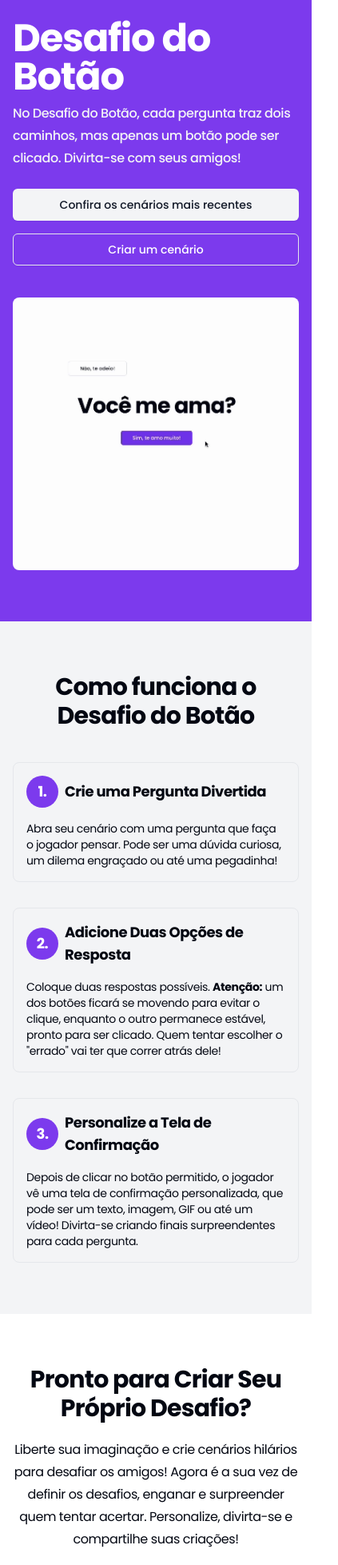
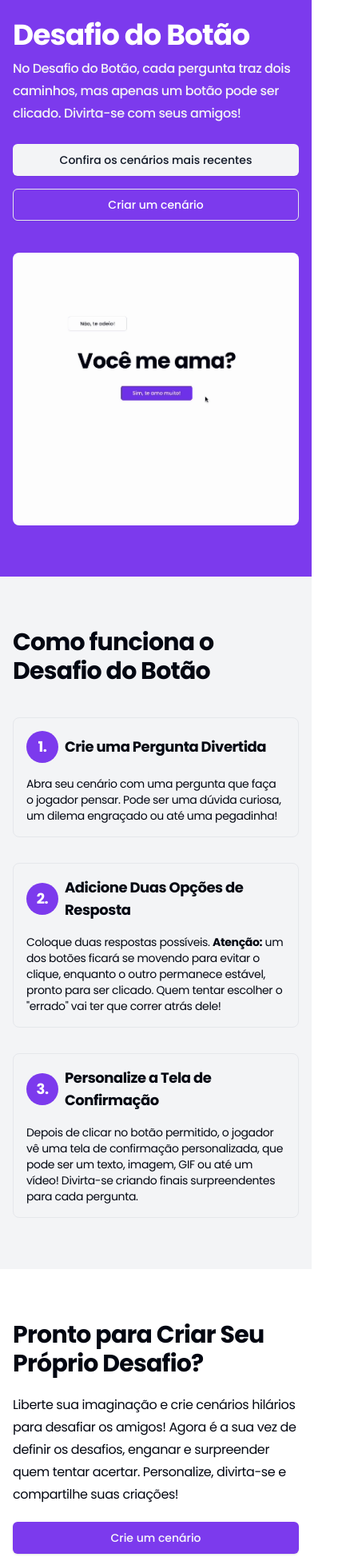
Before and after one commit to estevan-ulian/desafio-botao, a Next.js app: page / in a window 390 px wide. Shown: the part 40-1997 px from the top of the page at 80% size, 423 px wide, since content can reach past the window. Built offline with nearby package versions, Linux system fonts and the light colour scheme; no server answers.

Commit message:
fix: update Typography variants and improve button responsiveness on Homepage

```diff
--- a/src/features/scene/pages/homepage.tsx
+++ b/src/features/scene/pages/homepage.tsx
@@ -13,7 +13,8 @@ export function Homepage() {
 					<div className="max-w-screen-xl mx-auto w-full px-4 flex flex-col gap-10 md:flex-row items-center justify-center">
 						<div className="w-full md:max-w-[50%]">
 							<Typography
-								variant="h1"
+								variant="h2"
+								as="h1"
 								className="text-background mb-2 dark:text-foreground"
 							>
 								Desafio do Botão
@@ -61,7 +62,7 @@ export function Homepage() {
 				</section>
 				<section className="w-full py-16 bg-secondary">
 					<div className="max-w-screen-xl mx-auto w-full px-4">
-						<Typography variant="h3" as="h2" className="text-center">
+						<Typography variant="h3" as="h2" className="md:text-center">
 							Como funciona o Desafio do Botão
 						</Typography>
 
@@ -132,20 +133,18 @@ export function Homepage() {
 				<section className="w-full py-16">
 					<div className="max-w-screen-md mx-auto w-full px-4">
 						<div className="flex flex-col items-center justify-center gap-5">
-							<Typography variant="h3" as="h2" className="text-center">
+							<Typography variant="h3" as="h2" className="md:text-center">
 								Pronto para Criar Seu Próprio Desafio?
 							</Typography>
-							<Typography variant="p" className="text-center !m-0">
+							<Typography variant="p" className="md:text-center !m-0">
 								Liberte sua imaginação e crie cenários hilários para desafiar os
 								amigos! Agora é a sua vez de definir os desafios, enganar e
 								surpreender quem tentar acertar. Personalize, divirta-se e
 								compartilhe suas criações!
 							</Typography>
-							{/* TODO: Fix width button in mobile */}
-							<Button asChild size="lg">
-								<Link href="/cenario/criar">
-									Crie um cenário agora e compartilhe com seus amigos
-								</Link>
+
+							<Button asChild size="lg" className="w-full md:w-auto">
+								<Link href="/cenario/criar">Crie um cenário</Link>
 							</Button>
 						</div>
 					</div>
```
